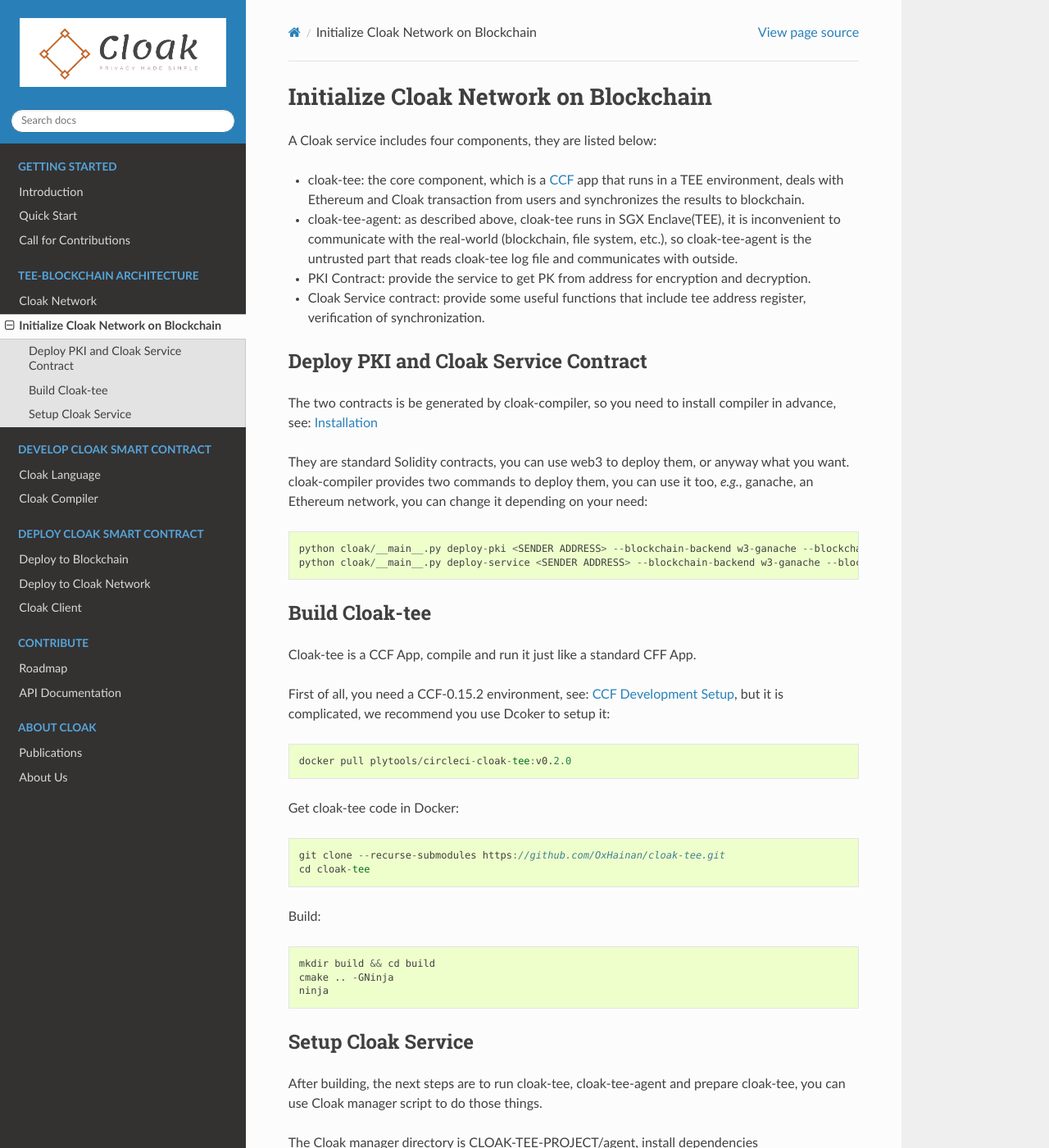
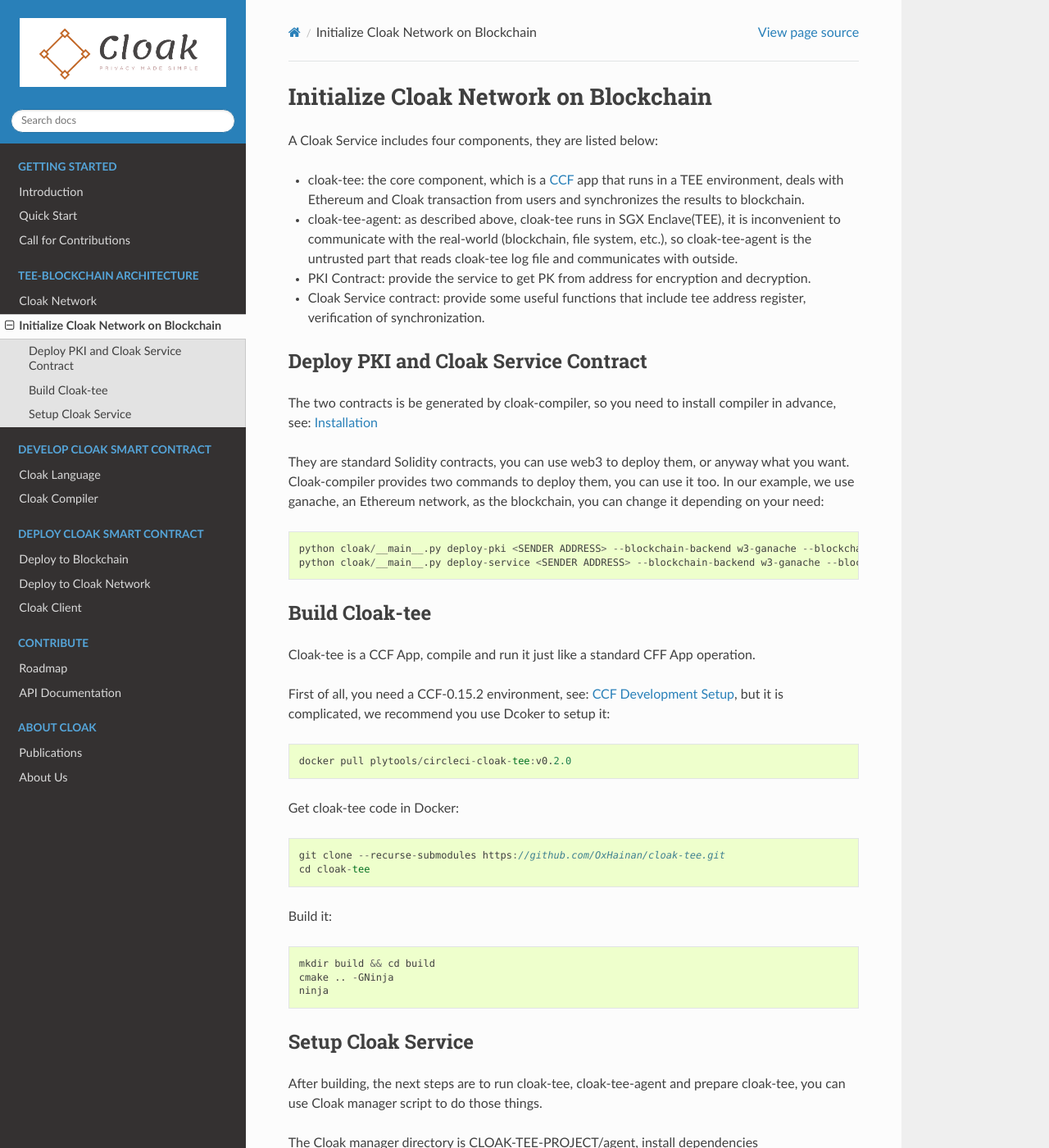
Before and after one commit to OxHainan/cloak-docs, a Sphinx documentation site: the page built from docs/source/tee-blockchain-architecture/initialize-cloak-network-on-blockchain.rst, in a window 1280 px wide and 1400 px high. Shown: the whole window at 82% size. Built offline with Sphinx 7.4.7 and the Read the Docs theme 2.0.0, drawn with Linux system fonts in a browser that asks for light colours; some of the changed text lies outside the part shown.

Commit message:
Update initialize-cloak-network-on-blockchain.rst

```diff
--- a/docs/source/tee-blockchain-architecture/initialize-cloak-network-on-blockchain.rst
+++ b/docs/source/tee-blockchain-architecture/initialize-cloak-network-on-blockchain.rst
@@ -2,7 +2,7 @@
 Initialize Cloak Network on Blockchain
 =======================================
 
-A Cloak service includes four components, they are listed below:
+A Cloak Service includes four components, they are listed below:
 
 * cloak-tee: the core component, which is a `CCF <https://github.com/microsoft/CCF>`__ app that runs in a TEE environment,
   deals with Ethereum and Cloak transaction from users and synchronizes the results to blockchain.
@@ -19,7 +19,8 @@
 `Installation <https://oxhainan-cloak-docs.readthedocs-hosted.com/en/latest/started/quick-start.html#installation>`__
 
 They are standard Solidity contracts, you can use web3 to deploy them, or anyway what you want.
-cloak-compiler provides two commands to deploy them, you can use it too, *e.g.*, ganache, an Ethereum network, you can change it depending on your need:
+Cloak-compiler provides two commands to deploy them, you can use it too.
+In our example, we use ganache, an Ethereum network, as the blockchain, you can change it depending on your need:
 
 .. code::
 
@@ -28,7 +29,7 @@
 
 Build Cloak-tee
 **********************
-Cloak-tee is a CCF App, compile and run it just like a standard CFF App.
+Cloak-tee is a CCF App, compile and run it just like a standard CFF App operation.
 
 First of all, you need a CCF-0.15.2 environment, see: `CCF Development Setup <https://microsoft.github.io/CCF/main/build_apps/build_setup.html>`__, but it is complicated, we recommend you use Dcoker to setup it:
 
@@ -43,7 +44,7 @@
     git clone --recurse-submodules https://github.com/OxHainan/cloak-tee.git
     cd cloak-tee
 
-Build:
+Build it:
 
 .. code-block::
 
@@ -62,7 +63,7 @@
    cd ../agent
    pip install -r requirements.txt
 
-Setup cloak service:
+Setup Cloak Service:
 
 .. code::
 
```
